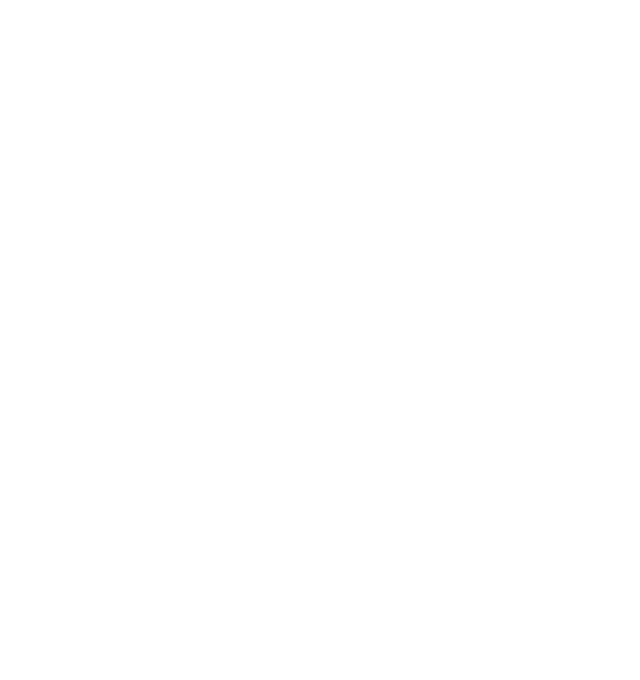
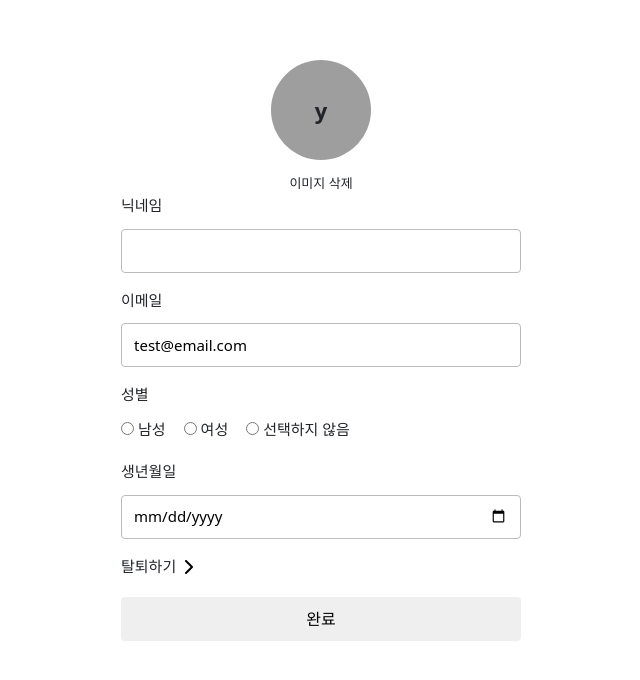
Before and after one commit to hyobin96/1rd-web-project-acorn, a Vue app in the folder front/vue-project/: page /mypage in a window 1280 px wide. Before the commit this address had no page. Shown: the part 112-792 px from the top of the page, without its empty margins (319-959 px from the left). Built offline with nearby package versions, Linux system fonts and the light colour scheme; grey boxes are pictures that could not be loaded.

Commit message:
마이페이지 거의 완성

```diff
--- a/front/vue-project/src/router/index.js
+++ b/front/vue-project/src/router/index.js
@@ -2,6 +2,7 @@
 import CreatePlaylistView from '@/views/CreatePlaylistView.vue'
 import DetailView from '@/views/DetailView.vue'
 import MainView from '@/views/MainView.vue'
+import MyPageView from '@/views/MyPageView.vue'
 import { createRouter, createWebHistory } from 'vue-router'
 
 const router = createRouter({
@@ -45,6 +46,11 @@
       path: '/detail-playlist',
       name: 'DetailPlayList',
       component: DetailView
+    },
+    {
+      path: '/mypage',
+      name: 'mypage',
+      component: MyPageView
     }
   ],
 })
--- /dev/null
+++ b/front/vue-project/src/views/MyPageView.vue
@@ -0,0 +1,169 @@
+<template>
+    <form class="account-container">
+        <div class="account-img">
+            <div class="account">
+                <div class="profile-photo-wrap">
+                    <img class="profile-photo" :src="imgSrc" alt="프로필 이미지" />
+                    <span class="nickname-on-photo">y</span>
+                </div>
+                <div class="delete-profile-photo">
+                    <span class="delete-profile-photo-text" @click="handleDeleteProfilePhoto">
+                        이미지 삭제
+                    </span>
+                </div>
+            </div>
+            <div class="account-info">
+                <div class="nickname">
+                    <label>닉네임</label>
+                    <input type="text" />
+                </div>
+                <div class="email">
+                    <label>이메일</label>
+                    <input type="text" value="test@email.com" readonly />
+                </div>
+                <div class="gender">
+                    <label>성별</label>
+                    <div class="gender-options">
+                        <label>
+                            <input type="radio" name="gender" value="male" /> 남성
+                        </label>
+                        <label>
+                            <input type="radio" name="gender" value="female" /> 여성
+                        </label>
+                        <label>
+                            <input type="radio" name="gender" value="none" /> 선택하지 않음
+                        </label>
+                    </div>
+                </div>
+                <div class="birthday">
+                    <label for="birthday">생년월일</label>
+                    <input type="date" id="birthday" name="birthday" />
+                </div>
+                <div class="withdraw">
+                    <label>
+                        탈퇴하기
+                        <svg xmlns="http://www.w3.org/2000/svg" viewBox="0 0 320 512" width="16" height="16">
+                            <path
+                                d="M310.6 233.4c12.5 12.5 12.5 32.8 0 45.3l-192 192c-12.5 12.5-32.8 12.5-45.3 0s-12.5-32.8 0-45.3L242.7 256 73.4 86.6c-12.5-12.5-12.5-32.8 0-45.3s32.8-12.5 45.3 0l192 192z" />
+                        </svg>
+                    </label>
+                </div>
+                <button type="submit">완료</button>
+            </div>
+        </div>
+    </form>
+</template>
+
+<script setup>
+import { ref } from "vue";
+const defaultImg = "기본이미지url"; // 실제 기본 이미지 경로로 변경
+const imgSrc = ref(
+    "https://i.namu.wiki/i/Bge3xnYd4kRe_IKbm2uqxlhQJij2SngwNssjpjaOyOqoRhQlNwLrR2ZiK-JWJ2b99RGcSxDaZ2UCI7fiv4IDDQ.webp"
+);
+
+function handleDeleteProfilePhoto() {
+    imgSrc.value = defaultImg;
+}
+</script>
+
+<style scoped>
+.account-container {
+    width: 500px;
+    margin: 120px auto;
+}
+
+.account {
+    padding-top: 52px;
+    text-align: center;
+}
+
+.profile-photo-wrap {
+    position: relative;
+    width: 100px;
+    height: 100px;
+    margin: 0 auto;
+}
+
+.profile-photo {
+    width: 100px;
+    height: 100px;
+    display: block;
+    object-fit: cover;
+    border-radius: 50%;
+}
+
+.nickname-on-photo {
+    position: absolute;
+    left: 50%;
+    top: 50%;
+    transform: translate(-50%, -50%);
+    font-weight: bold;
+    font-size: 22px;
+    pointer-events: none;
+}
+
+.delete-profile-photo {
+    margin-top: 10px;
+    text-align: center;
+}
+
+.delete-profile-photo-text {
+    /* color: #888; */
+    font-size: 13px;
+    cursor: pointer;
+    /* text-decoration: underline; */
+    transition: color 0.15s;
+}
+
+.delete-profile-photo-text:hover {
+    color: #f66;
+}
+
+.account-info>div {
+    width: 400px;
+    margin: 0 auto 16px auto;
+    display: flex;
+    flex-direction: column;
+    gap: 8px;
+}
+
+.account-info label {
+    font-size: 15px;
+    font-weight: 400;
+    margin-bottom: 4px;
+    text-align: left;
+}
+
+.account-info input[type="text"],
+.account-info input[type="date"] {
+    width: 100%;
+    height: 44px;
+    box-sizing: border-box;
+    padding: 0 12px;
+    font-size: 15px;
+    border: 1px solid #bbb;
+    border-radius: 4px;
+}
+
+.gender-options {
+    display: flex;
+    flex-direction: row;
+    gap: 18px;
+    align-items: center;
+}
+
+.gender-options label {
+    display: flex;
+    align-items: center;
+    gap: 4px;
+}
+
+button{
+    width: 400px;
+    height: 44px;
+    margin-left: 50px;
+    margin-right: 50px;
+    border-radius: 4px;
+    border: none;
+}
+</style>
```
Also changed, not shown: front/vue-project/src/components/Sidebar.vue (line endings or trailing spaces).
